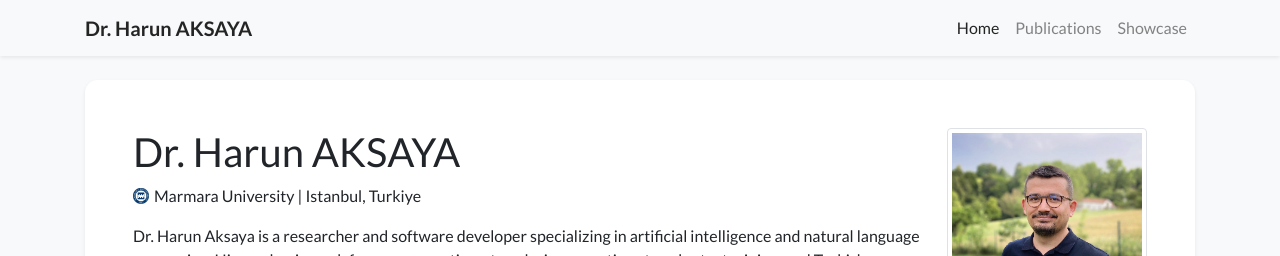
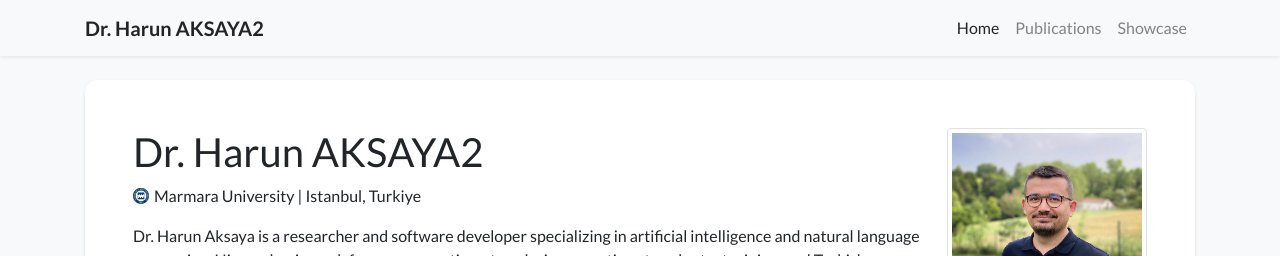
Before and after one commit to harunaksaya/harunaksaya.github.io, a Jekyll site: the page built from index.html, in a window 1280 px wide and 1035 px high. Shown: the top 256 px of the window. Built offline with Jekyll 4.4.1, drawn with Linux system fonts in a browser that asks for light colours; nearby versions of some CDN libraries; a style sheet for code colours, icons or effects is not loaded.

Commit message:
Deploy site

```diff
--- a/_data/profile.yml
+++ b/_data/profile.yml
@@ -1,6 +1,6 @@
-primary_name: "Dr. Harun AKSAYA"
+primary_name: "Dr. Harun AKSAYA2"
 secondary_name: ""
-navbar_name: "Dr. Harun AKSAYA"
+navbar_name: "Dr. Harun AKSAYA2"
 
 positions:
 - logo: /assets/images/badges/marmara_logo.png  # Logo is optional
```
